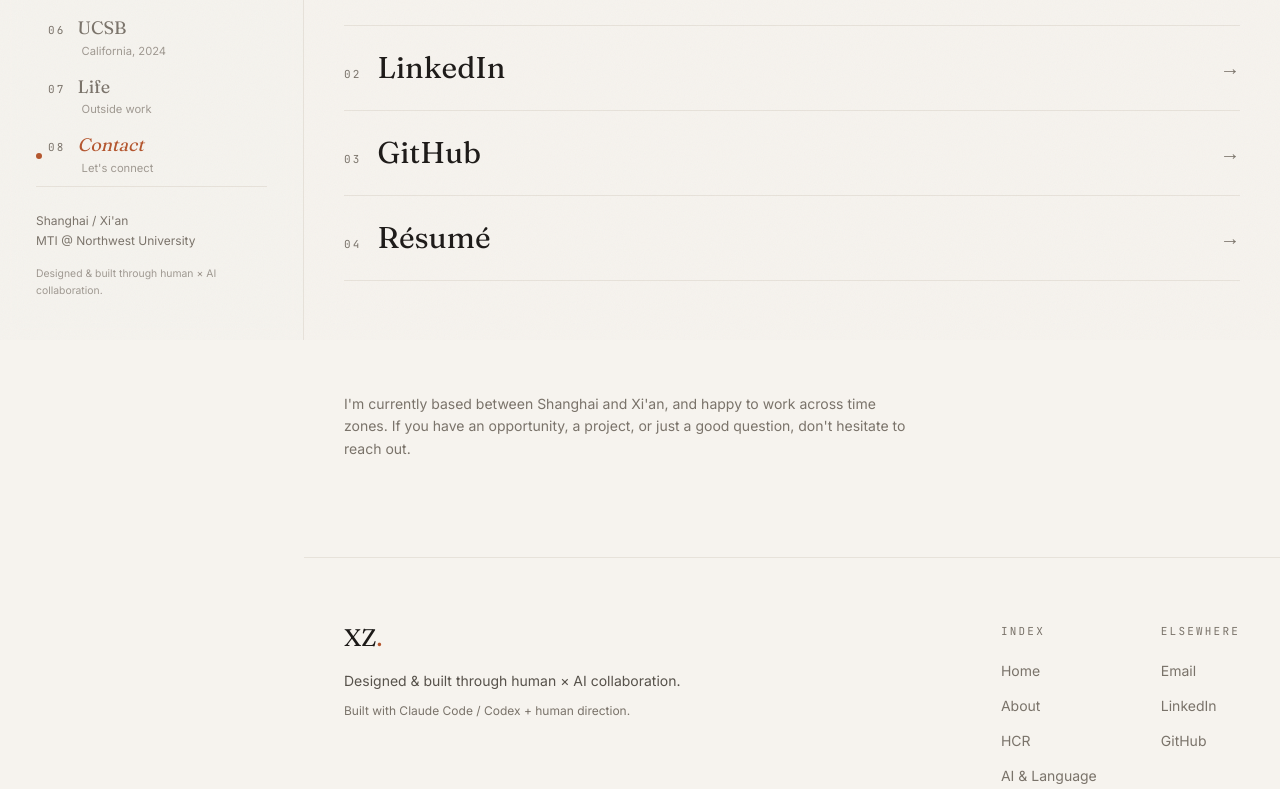
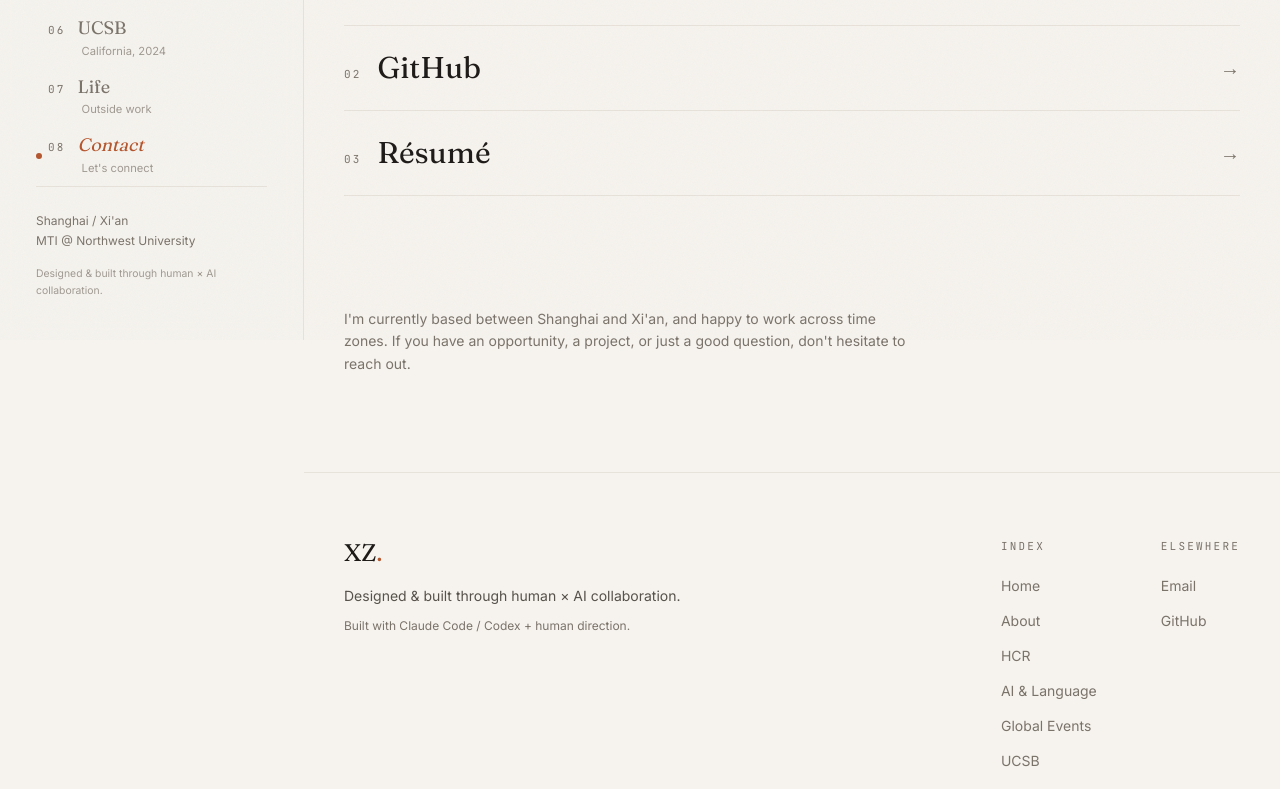
Before and after one commit to Freyazxx/portfolio, a Next.js app: page /contact in a window 1280 px wide. Shown: the part 460-1249 px from the top of the page. Built offline with nearby package versions, Linux system fonts and the light colour scheme.

Commit message:
Remove LinkedIn (no account) — make social links data-driven & optional

```diff
--- a/components/Contact.tsx
+++ b/components/Contact.tsx
@@ -5,14 +5,10 @@ import { Reveal } from "./motion/Reveal";
 export function Contact() {
   const links = [
     { label: "Email", href: site.socials.email, external: false },
-    {
-      label: "LinkedIn",
-      href: site.socials.linkedin,
-      external: true,
-    },
     { label: "GitHub", href: site.socials.github, external: true },
+    { label: "LinkedIn", href: site.socials.linkedin, external: true },
     { label: "Résumé", href: site.resume, external: false },
-  ];
+  ].filter((link) => link.href);
 
   return (
     <div>
--- a/components/Footer.tsx
+++ b/components/Footer.tsx
@@ -42,34 +42,25 @@ export function Footer() {
             <div>
               <p className="eyebrow mb-4">Elsewhere</p>
               <ul className="space-y-2">
-                <li>
-                  <a
-                    href={site.socials.email}
-                    className="text-sm text-muted transition-colors hover:text-ink"
-                  >
-                    Email
-                  </a>
-                </li>
-                <li>
-                  <a
-                    href={site.socials.linkedin}
-                    target="_blank"
-                    rel="noopener noreferrer"
-                    className="text-sm text-muted transition-colors hover:text-ink"
-                  >
-                    LinkedIn
-                  </a>
-                </li>
-                <li>
-                  <a
-                    href={site.socials.github}
-                    target="_blank"
-                    rel="noopener noreferrer"
-                    className="text-sm text-muted transition-colors hover:text-ink"
-                  >
-                    GitHub
-                  </a>
-                </li>
+                {[
+                  { label: "Email", href: site.socials.email, external: false },
+                  { label: "GitHub", href: site.socials.github, external: true },
+                  { label: "LinkedIn", href: site.socials.linkedin, external: true },
+                ]
+                  .filter((link) => link.href)
+                  .map((link) => (
+                    <li key={link.label}>
+                      <a
+                        href={link.href}
+                        {...(link.external
+                          ? { target: "_blank", rel: "noopener noreferrer" }
+                          : {})}
+                        className="text-sm text-muted transition-colors hover:text-ink"
+                      >
+                        {link.label}
+                      </a>
+                    </li>
+                  ))}
               </ul>
             </div>
           </div>
--- a/data/site.ts
+++ b/data/site.ts
@@ -22,7 +22,7 @@ export const site = {
   email: "1208195321@qq.com",
   socials: {
     email: "mailto:1208195321@qq.com",
-    linkedin: "https://www.linkedin.com/in/your-handle", // TODO
+    linkedin: "", // 暂无 LinkedIn 账户，留空则不显示；创建后可填入 URL
     github: "https://github.com/Freyazxx",
   },
   resume: "/resume.pdf", // TODO: drop resume.pdf into /public
```
Also changed, not shown: 1 other file (tests, documents, lock files or other folders).
